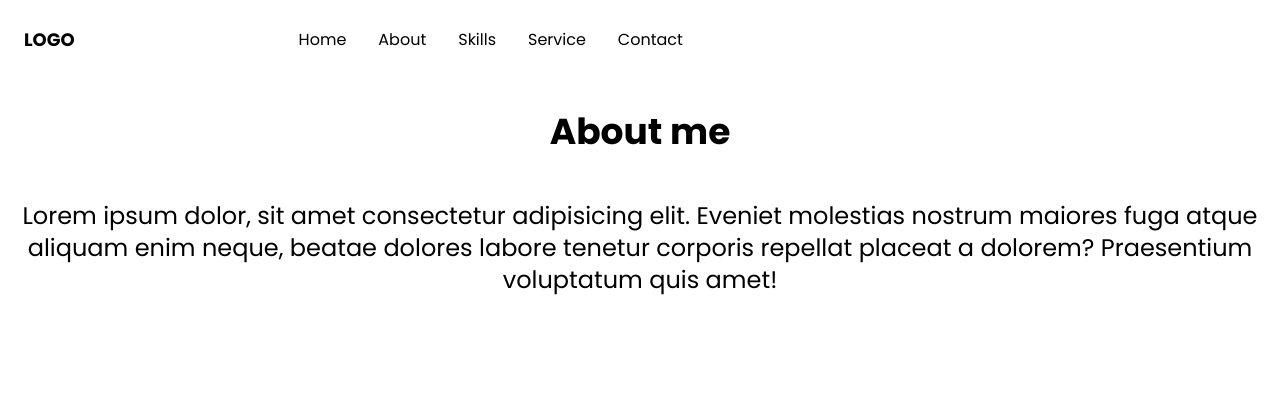
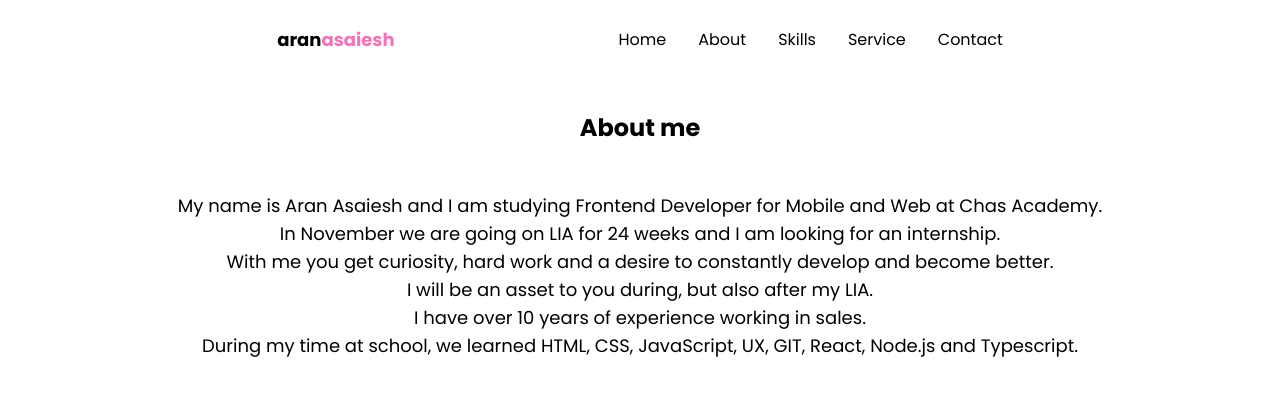
Before and after one commit to aranasaiesh/portfolio, a Next.js app: page /about in a window 1280 px wide. Shown: the top 396 px of the page. Built offline with nearby package versions, Linux system fonts and the light colour scheme.

Commit message:
updated about page

```diff
--- a/src/pages/Navbar.js
+++ b/src/pages/Navbar.js
@@ -7,15 +7,17 @@ export default function Navbar() {
 
   return (
     <nav className="bg-white">
-      <div className="mx-auto px-4 py-2 max-w-7xl sm:px-6">
+      <div className="mx-auto px-4 py-2 max-w-7xl sm:px-6 lg:justify-center lg:flex md:justify-center md:flex">
         <div className="flex justify-between h-16">
           <div className="flex sm:gap-48">
             <Link
               href="/"
               className="flex-shrink-0 flex items-center font-bold text-lg"
             >
-              <h1>LOGO</h1>
+              <h1 className="text-black">aran</h1>
+              <h1 className="text-pink-400">asaiesh</h1>
             </Link>
+
             <div className="hidden sm:ml-8 sm:flex sm:space-x-8 items-center ">
               <Link href="/" className="nav-link">
                 Home
--- a/src/pages/about.js
+++ b/src/pages/about.js
@@ -1,15 +1,19 @@
 export default function About() {
   return (
     <>
-      <div className="flex justify-center p-8 font-bold text-2xl lg:text-4xl">
+      <div className="flex justify-center p-8 font-bold text-2xl md:text-2xl lg:text-2xl">
         <h1>About me</h1>
       </div>
-      <div className="flex text-center p-8 sm:p-4 lg:flex lg:text-center lg:justify-center lg:text-2xl">
+      <div className="flex text-center p-8 sm:p-4 lg:flex lg:text-center lg:justify-center lg:text-lg">
         <p>
-          Lorem ipsum dolor, sit amet consectetur adipisicing elit. Eveniet
-          molestias nostrum maiores fuga atque aliquam enim neque, beatae
-          dolores labore tenetur corporis repellat placeat a dolorem?
-          Praesentium voluptatum quis amet!
+          My name is Aran Asaiesh and I am studying Frontend Developer for
+          Mobile and Web at Chas Academy.<br></br> In November we are going on
+          LIA for 24 weeks and I am looking for an internship.<br></br> With me
+          you get curiosity, hard work and a desire to constantly develop and
+          become better.<br></br> I will be an asset to you during, but also
+          after my LIA.<br></br>I have over 10 years of experience working in
+          sales.<br></br> During my time at school, we learned HTML, CSS,
+          JavaScript, UX, GIT, React, Node.js and Typescript.
         </p>
       </div>
     </>
--- a/src/pages/contact.js
+++ b/src/pages/contact.js
@@ -11,8 +11,8 @@ export default function Contact() {
               Contact me
             </h2>
             <p class="mb-8 md:mb-16 font-light text-center text-gray-800 sm:text-xl">
-              Let me know if you have any questions or if you simply just want
-              to say hi!
+              Let me know if you have any questions or if you simply want to say
+              hi!
             </p>
 
             <div></div>
--- a/src/pages/index.js
+++ b/src/pages/index.js
@@ -5,7 +5,7 @@ import Ellipse2 from "../images/Ellipse2.png";
 export default function Home() {
   return (
     <main>
-      <div className="flex flex-col gap-2 justify-start pt-32 pl-16 sm:pl-32 lg:flex lg:pt-48 lg:ml-96">
+      <div className="flex flex-col gap-2 justify-start pt-32 pl-16 sm:pl-32 lg:flex lg:pt-48 lg:ml-72">
         <div className="hidden sm:flex sm:absolute sm:mix-blend-overlay sm:ml-96 lg:flex">
           <Image src={Ellipse1} alt="Ellipse image" width="320" height="auto" />
         </div>
```
